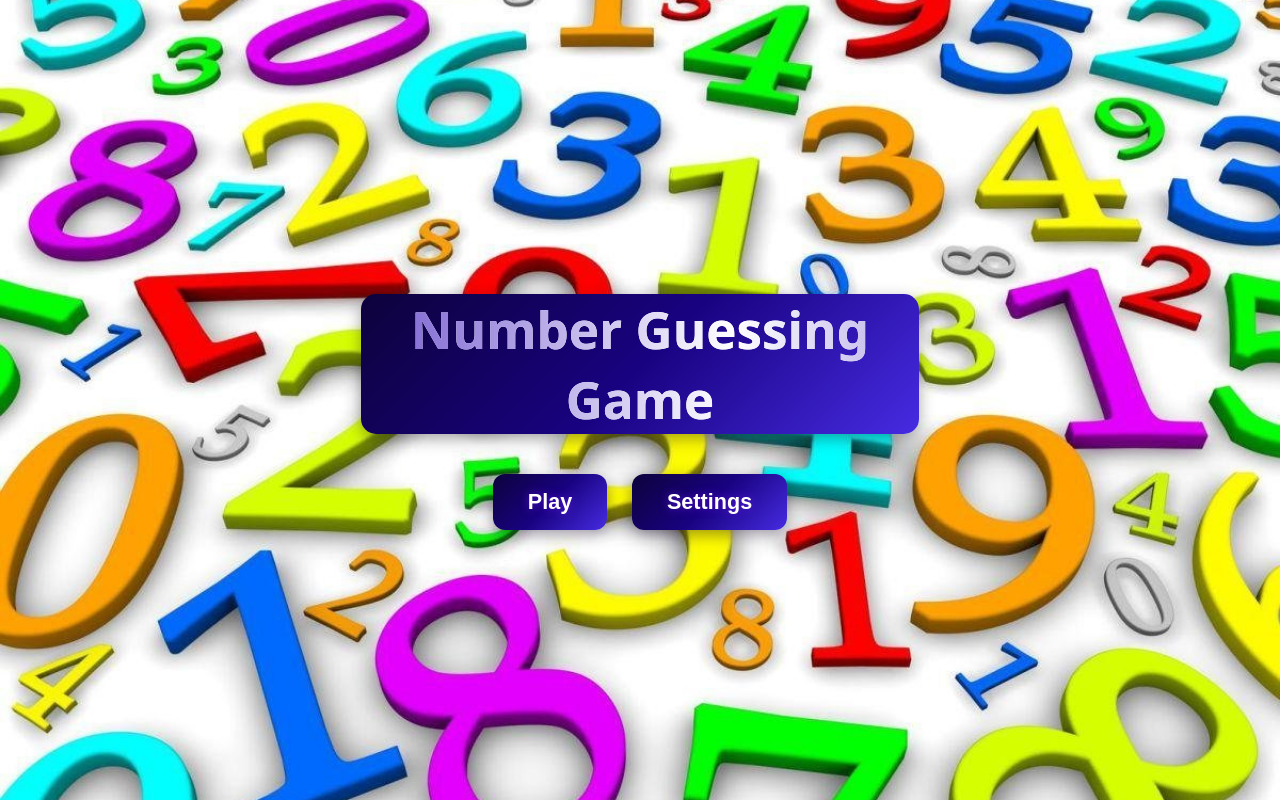
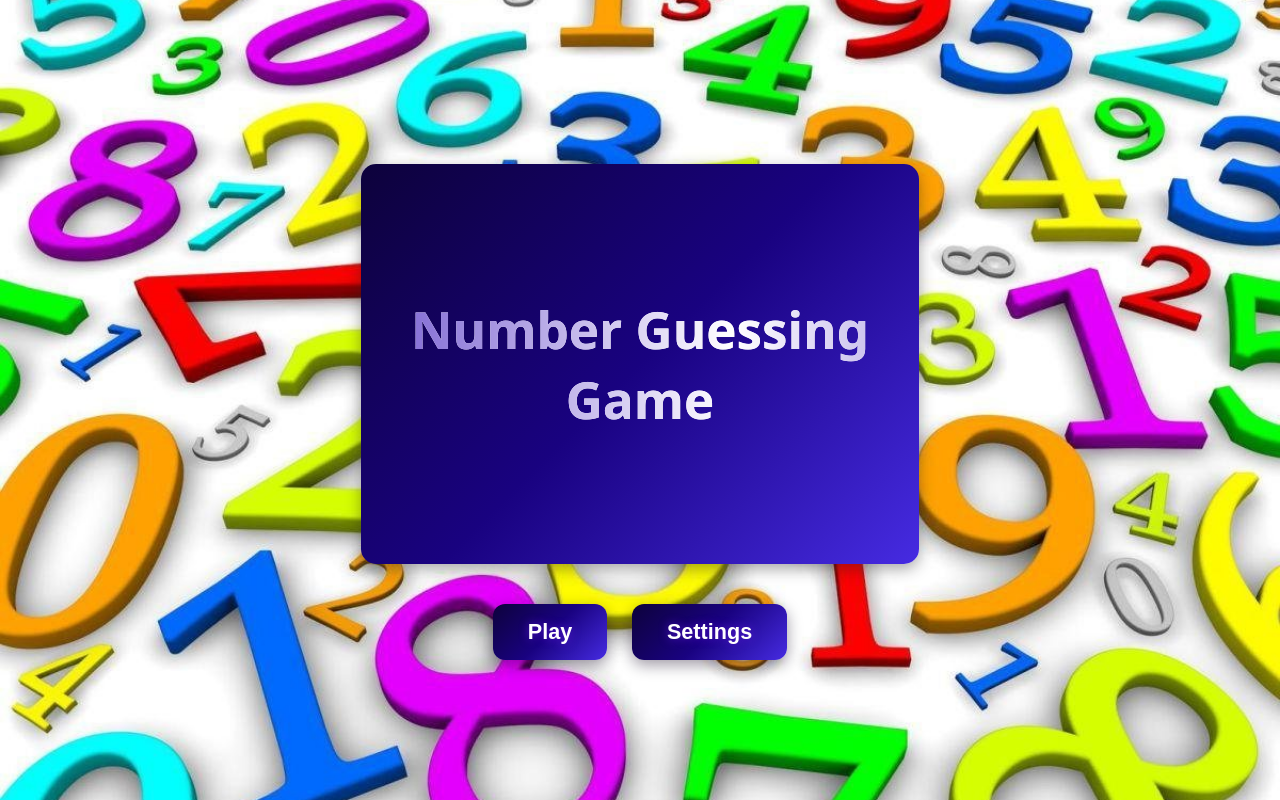
Before and after one commit to Tatev-Hovhannisyan/Game1, a plain HTML site: page index.html in a window 1280 px wide. Drawn offline with Linux system fonts and the light colour scheme.

Commit message:
changed CSS

```diff
--- a/game1.css
+++ b/game1.css
@@ -36,10 +36,10 @@ body {
 
 .game-title {
   background: linear-gradient(135deg, #0d023b, #190280, #462be2);
-  height: auto; /* раньше было фиксировано 180px */
+  height: 400px; /* раньше было фиксировано 180px */
   min-height: 80px; /* минимум для больших экранов */
   width: 90%; /* адаптивная ширина */
-  max-width: 700px; /* ограничение для больших экранов */
+  max-width: 900px; /* ограничение для больших экранов */
   display: flex;
   justify-content: center;
   align-items: center;
```
